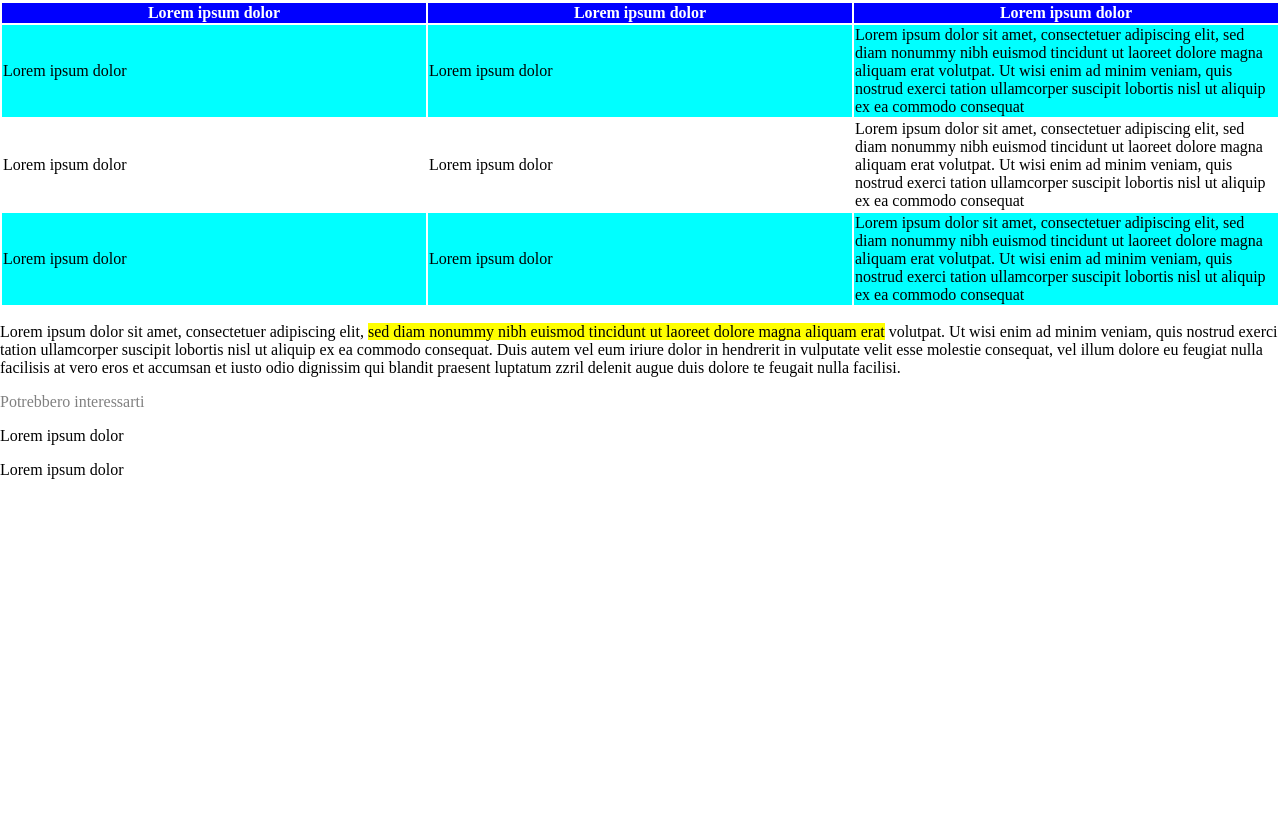
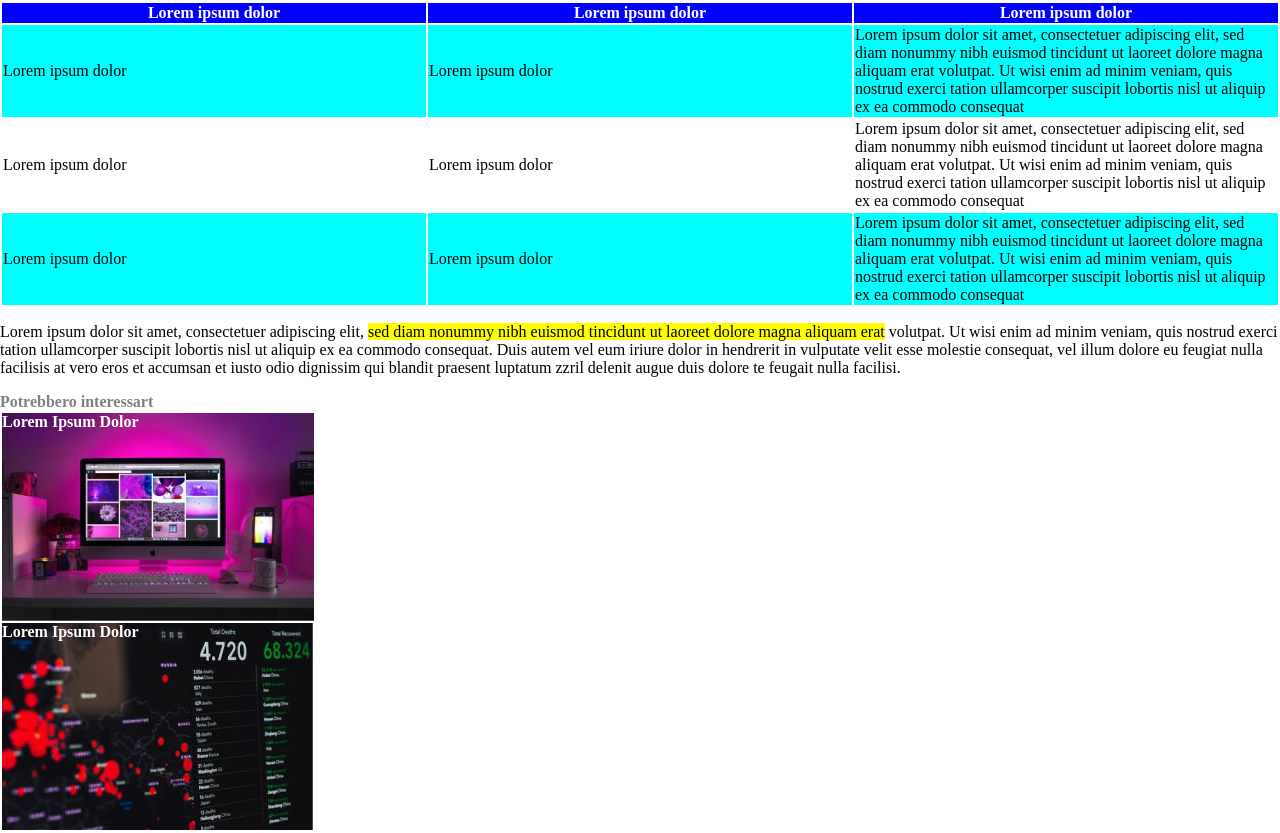
Before and after one commit to azizafarooq/html-css-booleaner, a plain HTML site: page index.html in a window 1280 px wide. Shown: the part 1044-1877 px from the top of the page. Before the commit the page ends 1539 px from the top, so only its background shows below. Drawn offline with Linux system fonts and the light colour scheme; files whose address does not match are found by name.

Commit message:
footer css

```diff
--- a/index.html
+++ b/index.html
@@ -72,9 +72,9 @@
         </section>
     </main>
     <footer> <!--Testo con sfondo immagine-->
-        <figcaption class="footer">Potrebbero interessarti</figcaption>
-        <P class="foto1">Lorem ipsum dolor</P>
-        <P class="foto2">Lorem ipsum dolor</P>
+        <figcaption class="footer"><strong>Potrebbero interessart</strong></figcaption>
+        <P class="foto1"> <strong >Lorem Ipsum Dolor</strong></P>
+        <P class="foto2"> <strong >Lorem Ipsum Dolor</strong></P>
     </footer>
 </body>
 </html>
--- a/style.css
+++ b/style.css
@@ -78,3 +78,23 @@ td{
     color: gray;
     font: 20px;
 }
+
+.foto1{
+    background-image: url(img/monitor.jpg);
+    width: 312px;
+    height: 208px;
+    background-repeat:no-repeat;
+    color: white;
+    font-style: bold;
+    margin: 2px;
+}
+
+.foto2{
+    background-image: url(img/graph.jpg);
+    width: 312px;
+    height: 208px;
+    background-repeat:no-repeat;
+    color: white;
+    font-style: bold;
+    margin: 2px;
+}
```
